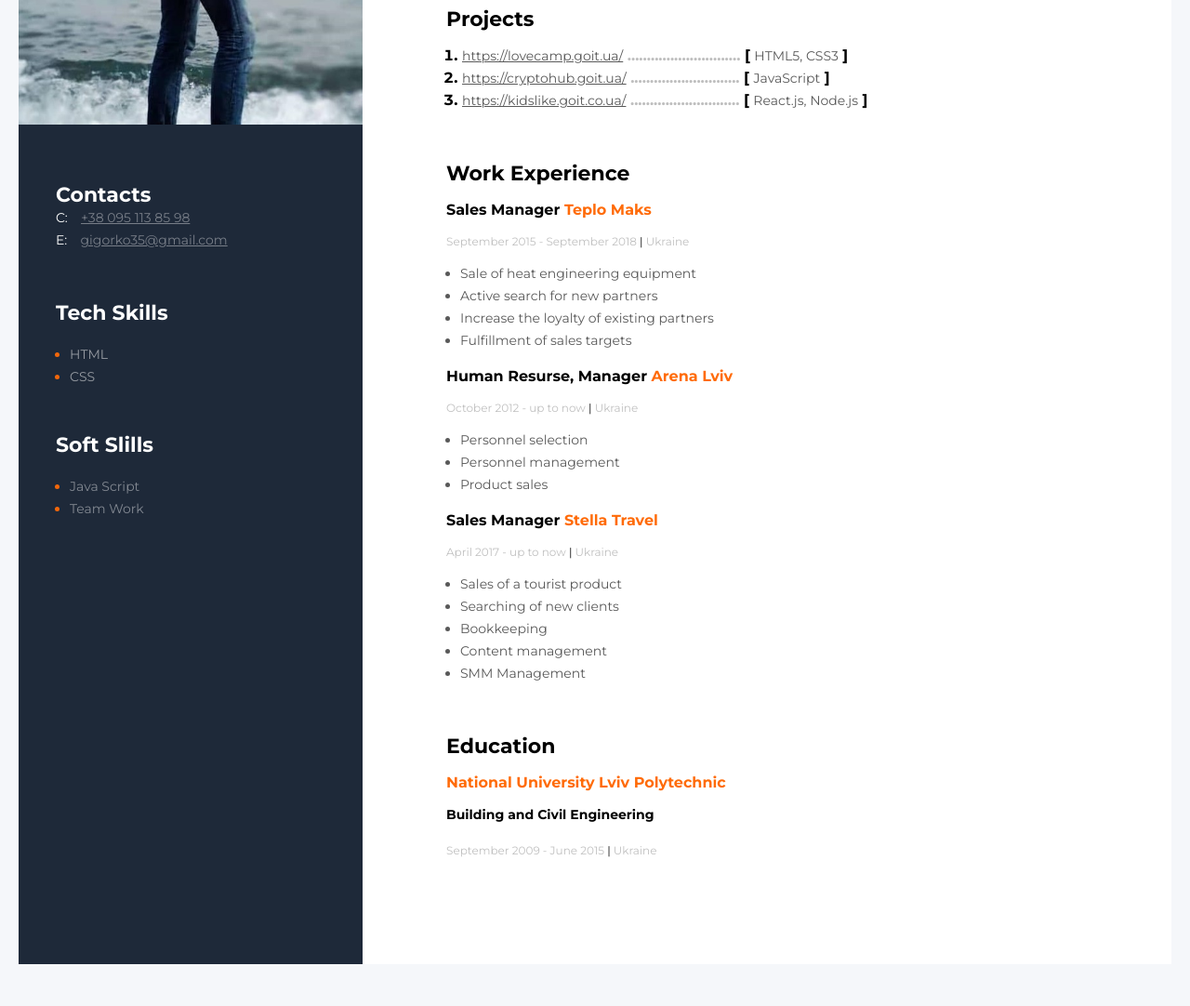
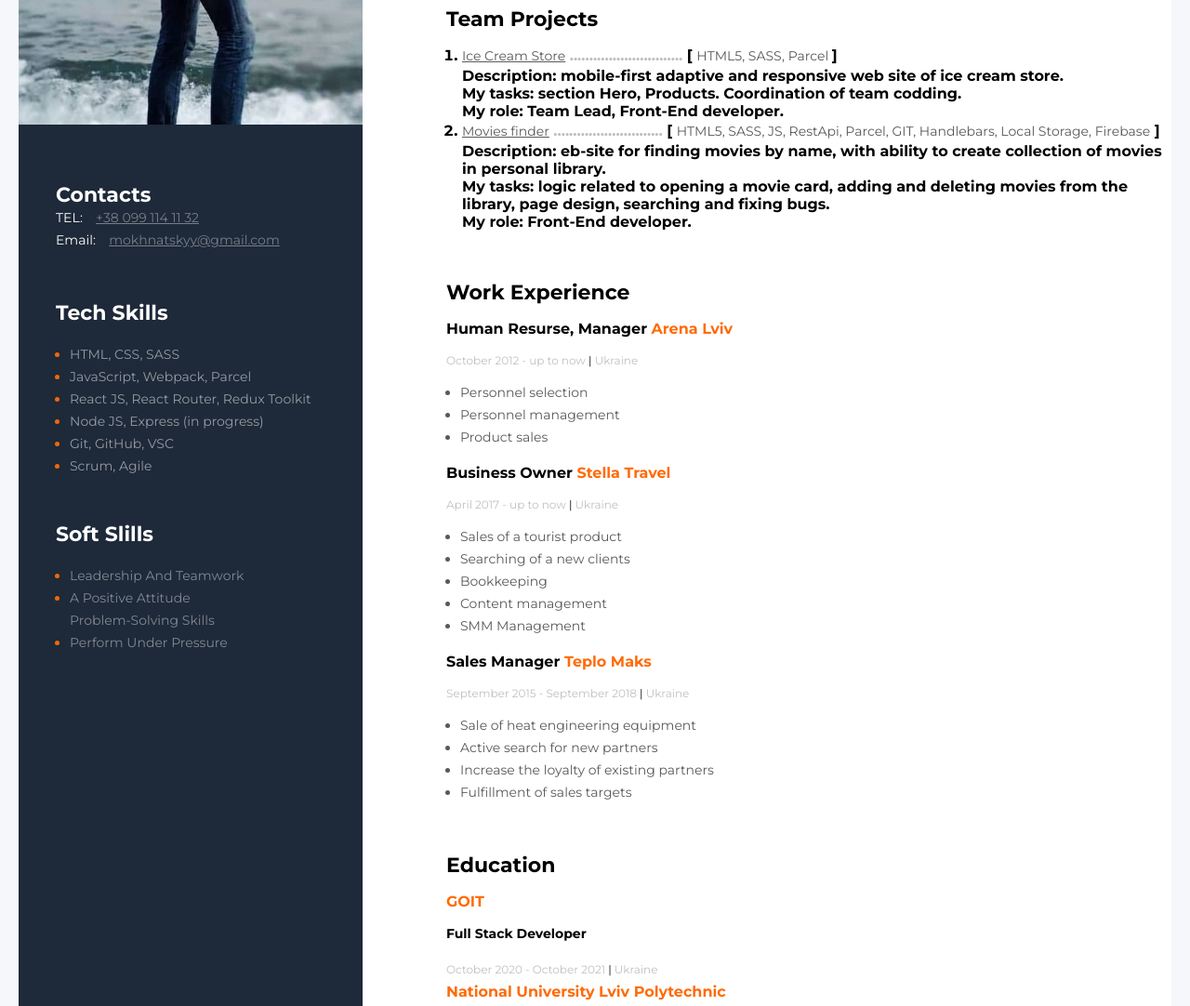
Before and after one commit to gigorko1993/Resume, a plain HTML site: page index.html in a window 1280 px wide. Shown: the part 420-1502 px from the top of the page at 93% size. Before the commit the page ends 1477 px from the top, so only its background shows below. Drawn offline with Linux system fonts and the light colour scheme.

Commit message:
change link of websites

```diff
--- a/index.html
+++ b/index.html
@@ -1,34 +1,61 @@
 <!DOCTYPE html>
 <html lang="en">
   <head>
-    <meta charset="UTF-8">
-    <meta name="viewport" content="width=device-width, initial-scale=1.0">
+    <meta charset="UTF-8" />
+    <meta name="viewport" content="width=device-width, initial-scale=1.0" />
     <title>My Resume</title>
-    <link rel="stylesheet" href="./css/style.css">
-    <link href="https://fonts.googleapis.com/css2?family=Montserrat:wght@400;700&display=swap" rel="stylesheet">
+    <link rel="stylesheet" href="./css/style.css" />
+    <link
+      href="https://fonts.googleapis.com/css2?family=Montserrat:wght@400;700&display=swap"
+      rel="stylesheet"
+    />
   </head>
   <body>
     <!--Main Container-->
     <div class="wrapper">
       <aside class="sidebar">
-            <img class="myphoto" src="./img/photo.jpg" alt="My Photo">
+        <img class="myphoto" src="./img/photo.jpg" alt="My Photo" />
         <!--Contact container-->
         <div class="contact-cotainer">
           <h3 class="cantact-title">Contacts</h3>
           <div>
-                   <span class="contacts-link-type">C:</span> <a class="cantact-link" href="tel:+380951138598">+38 095 113 85 98</a></div>
+            <span class="contacts-link-type">TEL:</span>
+            <a class="cantact-link" href="tel:+380991141132"
+              >+38 099 114 11 32</a
+            >
+          </div>
           <div>
-                <span class="contacts-link-type">E:</span> <a class="cantact-link" href="mailto:gigorko35@gmail.com">gigorko35@gmail.com</a></div>
+            <span class="contacts-link-type">Email:</span>
+            <a class="cantact-link" href="mailto:mokhnatskyy@gmail.com"
+              >mokhnatskyy@gmail.com</a
+            >
+          </div>
         </div>
         <!--Tech Skills-->
         <div class="tech-skills-container">
           <h3 class="tech-skills-title">Tech Skills</h3>
-                <ul >
+          <ul>
             <li class="tech-skills-item">
-                        <span class="tech-skills-text">HTML</span>
+              <span class="tech-skills-text">HTML, CSS, SASS</span>
             </li>
             <li class="tech-skills-item">
-                        <span class="tech-skills-text">CSS</span>
+              <span class="tech-skills-text">JavaScript, Webpack, Parcel</span>
+            </li>
+            <li class="tech-skills-item">
+              <span class="tech-skills-text"
+                >React JS, React Router, Redux Toolkit</span
+              >
+            </li>
+            <li class="tech-skills-item">
+              <span class="tech-skills-text"
+                >Node JS, Express (in progress)</span
+              >
+            </li>
+            <li class="tech-skills-item">
+              <span class="tech-skills-text">Git, GitHub, VSC</span>
+            </li>
+            <li class="tech-skills-item">
+              <span class="tech-skills-text">Scrum, Agile</span>
             </li>
           </ul>
         </div>
@@ -37,10 +64,15 @@
           <h3 class="soft-skills-title">Soft Slills</h3>
           <ul class="soft-skills-item">
             <li>
-                        <span class="soft-skills-text">Java Script</span>
+              <span class="soft-skills-text">Leadership And Teamwork</span>
             </li>
             <li>
-                        <span class="soft-skills-text">Team Work</span>
+              <span class="soft-skills-text">A Positive Attitude</span>
+            </li>
+              <span class="soft-skills-text">Problem-Solving Skills</span>
+            </li>
+            <li>
+              <span class="soft-skills-text">Perform Under Pressure</span>
             </li>
           </ul>
         </div>
@@ -51,51 +83,88 @@
         <div class="about-me-info">
           <h2 class="required-job">Front-End Developer</h2>
           <h1 class="about-me-name">Igor Mokhnatskyy</h1>
-            <p class="about-me-description">Lorem ipsum dolor sit amet, consectetur adipiscing elit, sed do eiusmod tempor incididunt ut labore et dolore magna aliqua. Quis ipsum suspendisse ultrices gravida. Risus commodo viverra maecenas accumsan lacus vel facilisis.</p>
+          <p class="about-me-description">
+            Lorem ipsum dolor sit amet, consectetur adipiscing elit, sed do
+            eiusmod tempor incididunt ut labore et dolore magna aliqua. Quis
+            ipsum suspendisse ultrices gravida. Risus commodo viverra maecenas
+            accumsan lacus vel facilisis.
+          </p>
         </div>
 
         <div class="about-me-project">
-            <h3 class="about-me-title">Projects</h3>
+          <h3 class="about-me-title">Team Projects</h3>
           <ol>
             <li class="my-projects">
-                    <a class="project-link" href="https://lovecamp.goit.ua/">https://lovecamp.goit.ua/</a>
+              <a class="project-link" href="https://bit.ly/2YukCJ1"
+                >Ice Cream Store</a
+              >
               <span class="dots">.............................</span>
-                    <span><b>[</b> <span class="tech-name">HTML5, CSS3</span>  <b>]</b></span>
+              <span
+                ><b>[</b>
+                <span class="tech-name">HTML5, SASS, Parcel </span>
+                <b>]</b></span
+              >
+              <p>
+                Description: mobile-first adaptive and responsive web site of
+                ice cream store.
+              </p>
+              <p>
+                My tasks: section Hero, Products. Coordination of team codding.
+              </p>
+              <p>My role: Team Lead, Front-End developer.</p>
             </li>
             <li class="my-projects">
-                    <a class="project-link" href="https://cryptohub.goit.ua/">https://cryptohub.goit.ua/</a>
+              <a class="project-link" href="https://bit.ly/3oD9bti"
+                >Movies finder</a
+              >
               <span class="dots">............................</span>
-                        <span ><b>[</b> <span class="tech-name">JavaScript</span> <b>]</b></span>
-                </li >
-                <li class="my-projects">
-                    <a class="project-link" href="https://kidslike.goit.co.ua/">https://kidslike.goit.co.ua/</a>
-                    <span class="dots">............................</span>
-                    <span><b>[</b> <span class="tech-name">React.js, Node.js</span> <b>]</b></span>
+              <span
+                ><b>[</b>
+                <span class="tech-name"
+                  >HTML5, SASS, JS, RestApi, Parcel, GIT, Handlebars, Local
+                  Storage, Firebase</span
+                >
+                <b>]</b></span
+              >
+              <p>
+                Description: eb-site for finding movies by name, with ability to
+                create collection of movies in personal library.
+              </p>
+              <p>
+                My tasks: logic related to opening a movie card, adding and
+                deleting movies from the library, page design, searching and
+                fixing bugs.
+              </p>
+              <p>My role: Front-End developer.</p>
             </li>
           </ol>
+          <!-- <h3 class="about-me-title">Own Projects</h3>
+          <ol>
+            <li class="my-projects">
+              <a class="project-link" href="https://kidslike.goit.co.ua/"
+                >https://kidslike.goit.co.ua/</a
+              >
+              <span class="dots">............................</span>
+              <span
+                ><b>[</b> <span class="tech-name">React.js, Node.js</span>
+                <b>]</b></span
+              >
+            </li>
+          </ol> -->
         </div>
 
         <!--my work experience-->
         <div>
           <h3 class="about-me-title">Work Experience</h3>
-            <!--1 company-->
-            <div>
-                <h4 class="company-name">Sales Manager  <span class="company-attribute">Teplo Maks</span></h4>
-               <span class="company-job-time">
-                   September 2015 - September 2018 <span class="company-job-time-line">|</span> Ukraine
-                </span>
-                <ul class="job-responsibility">
-                    <li>Sale of heat engineering equipment</li>
-                    <li>Active search for new partners</li>
-                    <li>Increase the loyalty of existing partners</li>
-                    <li>Fulfillment of sales targets</li>
-                </ul>
-            </div>
           <!--2 company-->
           <div>
-                <h4 class="company-name">Human Resurse, Manager <span class="company-attribute">Arena Lviv</span></h4>
+            <h4 class="company-name">
+              Human Resurse, Manager
+              <span class="company-attribute">Arena Lviv</span>
+            </h4>
             <span class="company-job-time">
-                   October 2012 - up to now <span class="company-job-time-line">|</span> Ukraine
+              October 2012 - up to now
+              <span class="company-job-time-line">|</span> Ukraine
             </span>
             <ul class="job-responsibility">
               <li>Personnel selection</li>
@@ -105,29 +174,56 @@
           </div>
           <!--3 company-->
           <div>
-                <h4 class="company-name">Sales Manager <span class="company-attribute">Stella Travel</span></h4>
+            <h4 class="company-name">
+              Business Owner
+              <span class="company-attribute">Stella Travel</span>
+            </h4>
             <span class="company-job-time">
-                   April 2017 - up to now <span class="company-job-time-line">|</span> Ukraine
+              April 2017 - up to now
+              <span class="company-job-time-line">|</span> Ukraine
             </span>
             <ul class="job-responsibility">
               <li>Sales of a tourist product</li>
-                    <li>Searching of new clients</li>
+              <li>Searching of a new clients</li>
               <li>Bookkeeping</li>
               <li>Content management</li>
               <li>SMM Management</li>
             </ul>
           </div>
-
+        </div>
+        <!--1 company-->
+        <div>
+          <h4 class="company-name">
+            Sales Manager <span class="company-attribute">Teplo Maks</span>
+          </h4>
+          <span class="company-job-time">
+            September 2015 - September 2018
+            <span class="company-job-time-line">|</span> Ukraine
+          </span>
+          <ul class="job-responsibility">
+            <li>Sale of heat engineering equipment</li>
+            <li>Active search for new partners</li>
+            <li>Increase the loyalty of existing partners</li>
+            <li>Fulfillment of sales targets</li>
+          </ul>
         </div>
         <!--My Education-->
         <div class="about-me-education">
           <h3 class="about-me-title">Education</h3>
+          <h4 class="name-university">GOIT</h4>
+          <h4 class="univesity-learning">Full Stack Developer</h4>
+          <span class="company-job-time"
+            >October 2020 - October 2021
+            <span class="company-job-time-line">|</span> Ukraine</span
+          >
           <h4 class="name-university">National University Lviv Polytechnic</h4>
           <h4 class="univesity-learning">Building and Civil Engineering</h4>
-                <span class="company-job-time">September 2009 - June 2015 <span class="company-job-time-line">|</span> Ukraine</span>
+          <span class="company-job-time"
+            >September 2010 - June 2016
+            <span class="company-job-time-line">|</span> Ukraine</span
+          >
         </div>
       </div>
     </div>
-
   </body>
 </html>
```
Lines whose indentation alone changed are shown as unchanged.
